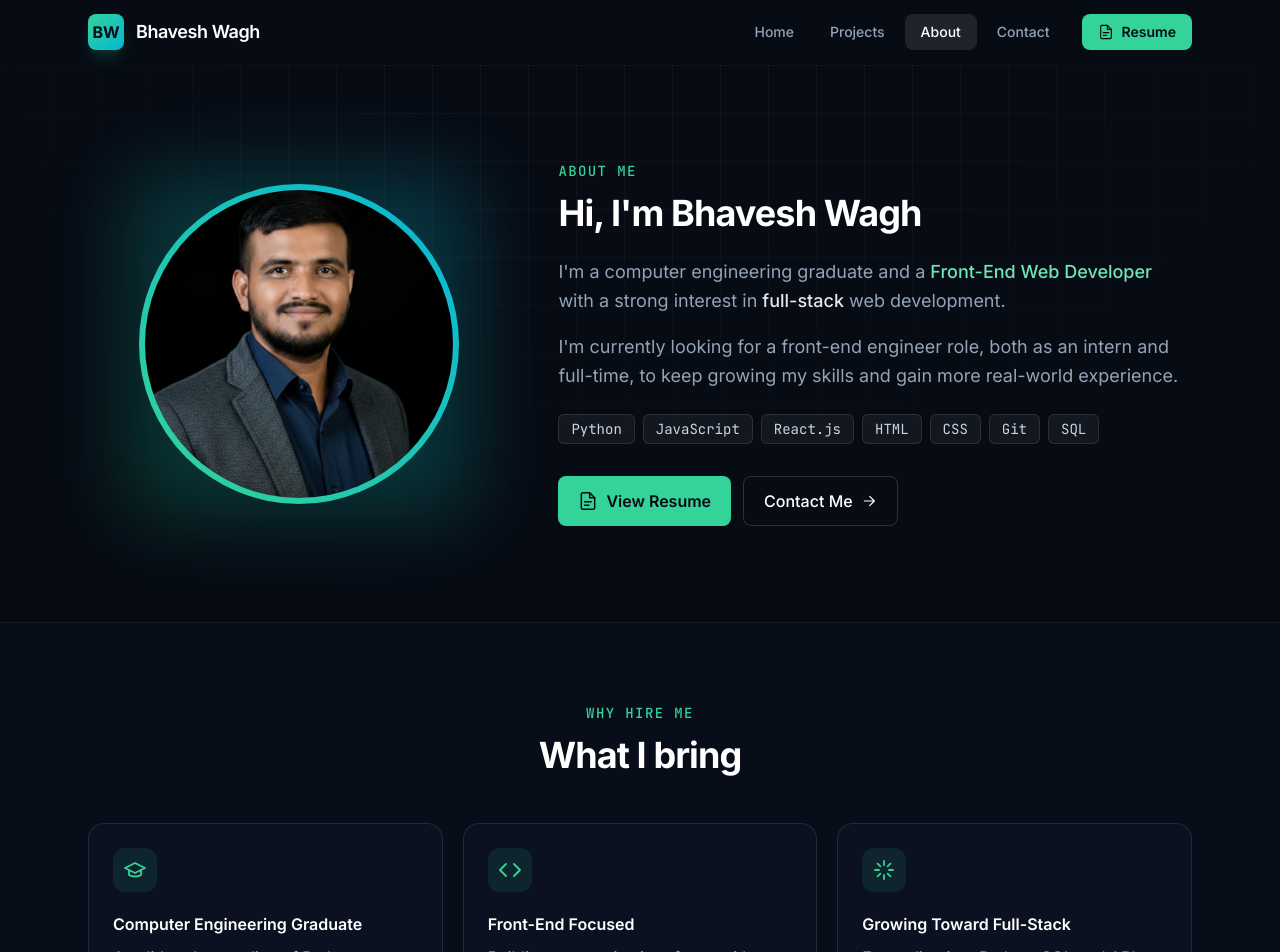
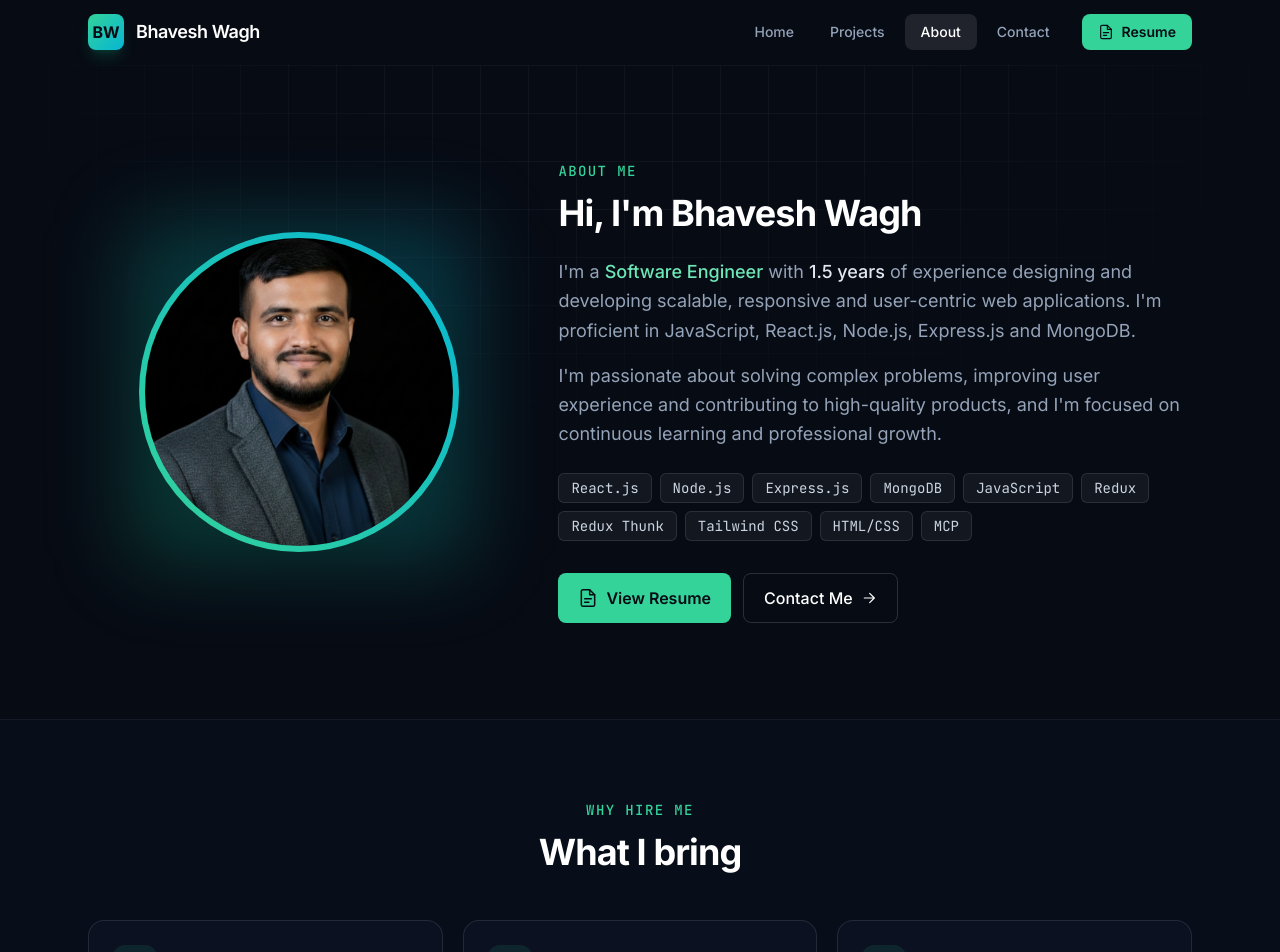
Before and after one commit to BhaveshWagh/portfolio, a React (Create React App) app: page /about in a window 1280 px wide. Shown: the top 952 px of the page. Built offline with nearby package versions, Linux system fonts and the light colour scheme.

Commit message:
Update portfolio content to reflect full-stack MERN expertise and experience

```diff
--- a/public/index.html
+++ b/public/index.html
@@ -7,7 +7,7 @@
     <meta name="theme-color" content="#070b14" />
     <meta
       name="description"
-      content="Bhavesh Wagh - Front-End Developer specialising in React, JavaScript and Tailwind CSS. View projects, skills and contact details."
+      content="Bhavesh Wagh - Software Engineer with 1.5 years of experience in the MERN stack: React.js, Node.js, Express.js and MongoDB. View projects, skills and contact details."
     />
     <link rel="preconnect" href="https://fonts.googleapis.com" />
     <link rel="preconnect" href="https://fonts.gstatic.com" crossorigin />
@@ -30,7 +30,7 @@
       work correctly both with client-side routing and a non-root public URL.
       Learn how to configure a non-root public URL by running `npm run build`.
     -->
-    <title>Bhavesh Wagh | Front-End Developer</title>
+    <title>Bhavesh Wagh | Software Engineer (MERN Stack)</title>
   </head>
   <body>
     <noscript>You need to enable JavaScript to run this app.</noscript>
--- a/src/component/About.js
+++ b/src/component/About.js
@@ -15,30 +15,33 @@ const PHOTO = `${process.env.PUBLIC_URL}/Bhavesh-s-Photo.png`;
 
 const HIGHLIGHTS = [
   {
-    Icon: CapIcon,
-    title: "Computer Engineering Graduate",
-    text: "A solid understanding of Python, JavaScript, React.js, HTML, CSS, Git and SQL.",
-  },
-  {
     Icon: CodeIcon,
-    title: "Front-End Focused",
-    text: "Building responsive interfaces with React, Redux Toolkit, Tailwind CSS and modern JavaScript.",
+    title: "Full-Stack MERN Development",
+    text: "Modern front-end interfaces, RESTful APIs, authentication systems and performance-optimised applications.",
   },
   {
     Icon: SparkIcon,
-    title: "Growing Toward Full-Stack",
-    text: "Expanding into Python, SQL and APIs to own features end to end.",
+    title: "Clean, Maintainable Code",
+    text: "Redux, Redis, Tailwind CSS, Bootstrap, SQL, Git and modern development practices for efficient solutions.",
+  },
+  {
+    Icon: CapIcon,
+    title: "Ownership & Continuous Learning",
+    text: "Strong ownership, adaptability and attention to detail in collaborative, fast-paced environments.",
   },
 ];
 
 const CORE_SKILLS = [
-  "Python",
+  "React.js",
+  "Node.js",
+  "Express.js",
+  "MongoDB",
   "JavaScript",
-  "React.js",
-  "HTML",
-  "CSS",
-  "Git",
-  "SQL",
+  "Redux",
+  "Redux Thunk",
+  "Tailwind CSS",
+  "HTML/CSS",
+  "MCP",
 ];
 
 const About = () => {
@@ -63,18 +66,20 @@ const About = () => {
         <Reveal delay={100}>
           <SectionHeading eyebrow="About me" title="Hi, I'm Bhavesh Wagh" />
           <p className="mt-6 text-lg leading-relaxed text-slate-400">
-            I'm a computer engineering graduate and a{" "}
+            I'm a{" "}
             <span className="font-medium text-emerald-300">
-              Front-End Web Developer
+              Software Engineer
             </span>{" "}
-            with a strong interest in{" "}
-            <span className="font-medium text-slate-200">full-stack</span> web
-            development.
+            with{" "}
+            <span className="font-medium text-slate-200">1.5 years</span> of
+            experience designing and developing scalable, responsive and
+            user-centric web applications. I'm proficient in JavaScript,
+            React.js, Node.js, Express.js and MongoDB.
           </p>
           <p className="mt-4 text-lg leading-relaxed text-slate-400">
-            I'm currently looking for a front-end engineer role, both as an
-            intern and full-time, to keep growing my skills and gain more
-            real-world experience.
+            I'm passionate about solving complex problems, improving user
+            experience and contributing to high-quality products, and I'm
+            focused on continuous learning and professional growth.
           </p>
 
           <ul className="mt-6 flex flex-wrap gap-2">
--- a/src/component/Body.js
+++ b/src/component/Body.js
@@ -3,7 +3,7 @@ import { Link } from "react-router-dom";
 import Reveal from "./Reveal";
 import SectionHeading from "./SectionHeading";
 import ProjectCard from "./ProjectCard";
-import { PROJECTS, SKILLS } from "../utils/data";
+import { PROJECTS, SKILLS, STATS } from "../utils/data";
 import {
   GITHUB_LINK,
   LINKEDIN_URL,
@@ -33,22 +33,24 @@ const Body = () => {
                 <span className="absolute inline-flex h-full w-full animate-ping rounded-full bg-emerald-400 opacity-75" />
                 <span className="relative inline-flex h-2 w-2 rounded-full bg-emerald-400" />
               </span>
-              Open to internships & full-time roles
+              Open to new opportunities
             </span>
 
             <h1 className="mt-6 text-4xl font-extrabold tracking-tight text-white sm:text-5xl lg:text-6xl">
               Hi, I'm Bhavesh Wagh.
               <span className="mt-2 block bg-gradient-to-r from-emerald-300 via-teal-300 to-cyan-400 bg-clip-text text-transparent">
-                Front-End Web Developer.
+                MERN Full-Stack Software Engineer.
               </span>
             </h1>
 
             <p className="mx-auto mt-6 max-w-xl text-lg leading-relaxed text-slate-400 md:mx-0">
-              I build responsive, performant web apps with{" "}
-              <span className="text-slate-200">React</span>,{" "}
-              <span className="text-slate-200">Redux Toolkit</span> and{" "}
-              <span className="text-slate-200">Tailwind CSS</span>, and I'm
-              growing toward full-stack development.
+              1.5 years of experience building scalable, responsive and
+              user-centric web applications with{" "}
+              <span className="text-slate-200">React.js</span>,{" "}
+              <span className="text-slate-200">Node.js</span>,{" "}
+              <span className="text-slate-200">Express.js</span> and{" "}
+              <span className="text-slate-200">MongoDB</span>, from modern
+              front-end interfaces to RESTful APIs and authentication systems.
             </p>
 
             <div className="mt-8 flex flex-wrap justify-center gap-3 md:justify-start">
@@ -90,6 +92,18 @@ const Body = () => {
                 <LinkedinIcon className="h-6 w-6" />
               </a>
             </div>
+
+            <dl className="mx-auto mt-10 grid max-w-md grid-cols-3 divide-x divide-white/10 rounded-2xl border border-white/10 bg-white/[0.03] md:mx-0">
+              {STATS.map((stat) => (
+                <div key={stat.label} className="px-3 py-4 text-center">
+                  <dt className="sr-only">{stat.label}</dt>
+                  <dd className="text-2xl font-bold text-white">
+                    {stat.value}
+                  </dd>
+                  <dd className="mt-1 text-xs text-slate-500">{stat.label}</dd>
+                </div>
+              ))}
+            </dl>
           </div>
 
           <div className="relative mx-auto w-60 animate-fade-up sm:w-72 md:w-full md:max-w-sm">
@@ -103,7 +117,7 @@ const Body = () => {
             </div>
             <div className="absolute -bottom-2 -left-2 rounded-xl border border-white/10 bg-ink-800/90 px-4 py-2 font-mono text-xs text-slate-300 shadow-xl backdrop-blur sm:-left-6">
               <span className="text-emerald-400">const</span> role ={" "}
-              <span className="text-amber-300">"Frontend"</span>
+              <span className="text-amber-300">"MERN"</span>
             </div>
           </div>
         </div>
@@ -114,8 +128,8 @@ const Body = () => {
         <div className="mx-auto max-w-6xl px-4 py-20 sm:px-6">
           <Reveal>
             <SectionHeading eyebrow="Skills" title="Technologies I work with">
-              A toolkit focused on building modern, maintainable user
-              interfaces, plus web hosting and deployment.
+              A full MERN toolkit, from polished front-end interfaces to
+              RESTful APIs, authentication, caching and databases.
             </SectionHeading>
           </Reveal>
           <div className="mt-12 grid gap-5 sm:grid-cols-2 lg:grid-cols-4">
@@ -174,9 +188,8 @@ const Body = () => {
                 Let's build something great together
               </h2>
               <p className="mx-auto mt-4 max-w-xl text-lg text-slate-400">
-                I'm currently looking for front-end roles, both internships and
-                full-time. If you think I'd be a good fit, I'd love to hear
-                from you.
+                I'm open to new Software Engineer opportunities. If you think
+                I'd be a good fit for your team, I'd love to hear from you.
               </p>
               <div className="mt-8 flex flex-wrap justify-center gap-3">
                 <Link
--- a/src/component/Contact.js
+++ b/src/component/Contact.js
@@ -60,7 +60,7 @@ const Contact = () => {
       <section className="relative mx-auto max-w-4xl px-4 py-16 sm:px-6 md:py-24">
         <Reveal>
           <SectionHeading eyebrow="Contact" title="Let's get in touch" center>
-            I'm open to front-end internships and full-time roles. The fastest
+            I'm open to new Software Engineer opportunities. The fastest
             way to reach me is by email or LinkedIn.
           </SectionHeading>
         </Reveal>
--- a/src/utils/data.js
+++ b/src/utils/data.js
@@ -10,10 +10,16 @@ import {
 } from "./constants";
 
 export const SKILLS = [
-  { group: "Frontend", items: ["React.js", "JavaScript (ES6+)", "HTML5", "CSS3", "Tailwind CSS", "SCSS"] },
-  { group: "State & Routing", items: ["Redux Toolkit", "Context API", "React Router", "Custom Hooks"] },
-  { group: "Backend & Data", items: ["Python", "SQL", "REST APIs"] },
-  { group: "Tools", items: ["Git", "GitHub", "Netlify", "Parcel"] },
+  { group: "Frontend", items: ["React.js", "JavaScript", "HTML/CSS", "Tailwind CSS", "Bootstrap"] },
+  { group: "State Management", items: ["Redux", "Redux Thunk", "Redux Toolkit", "Context API"] },
+  { group: "Backend & Databases", items: ["Node.js", "Express.js", "MongoDB", "RESTful APIs", "Authentication", "Redis", "SQL"] },
+  { group: "Tools & AI", items: ["Git", "GitHub", "Model Context Protocol (MCP)"] },
+];
+
+export const STATS = [
+  { value: "1.5+", label: "Years of experience" },
+  { value: "MERN", label: "Full-stack" },
+  { value: "4+", label: "Projects built" },
 ];
 
 export const PROJECTS = [
```
